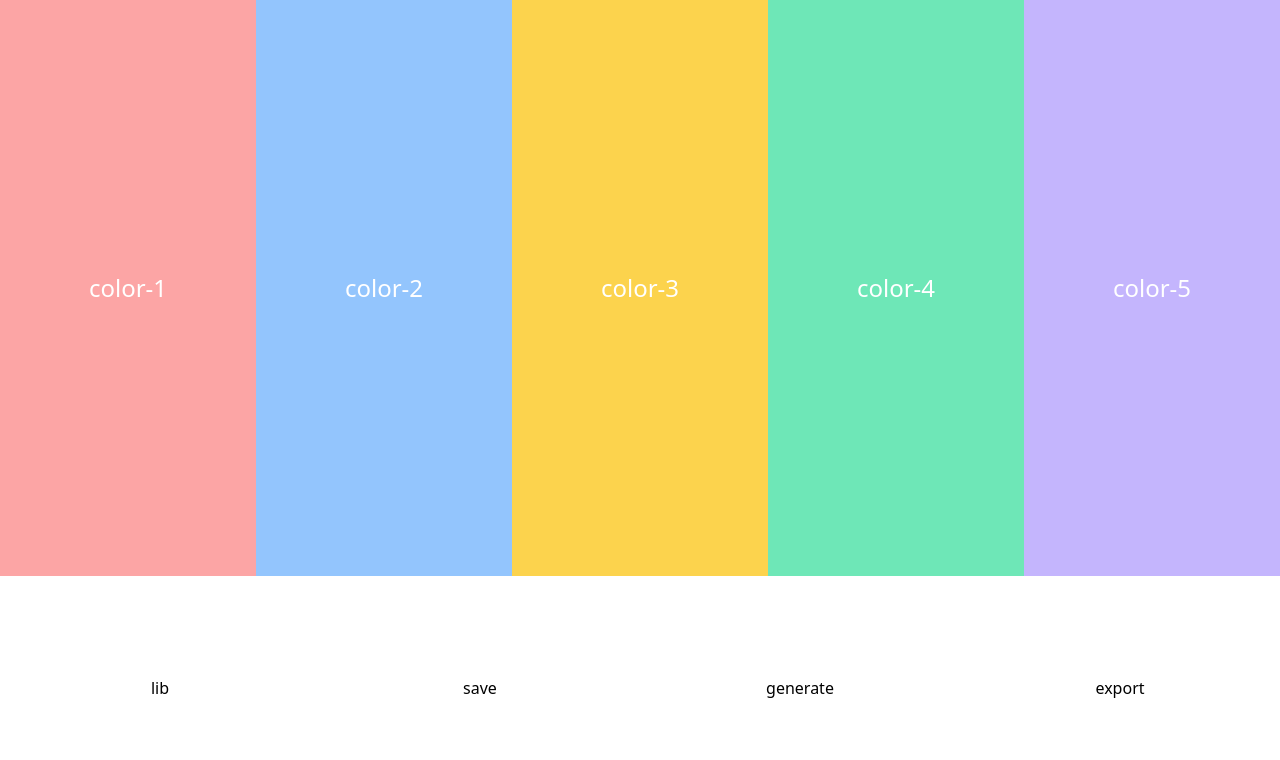
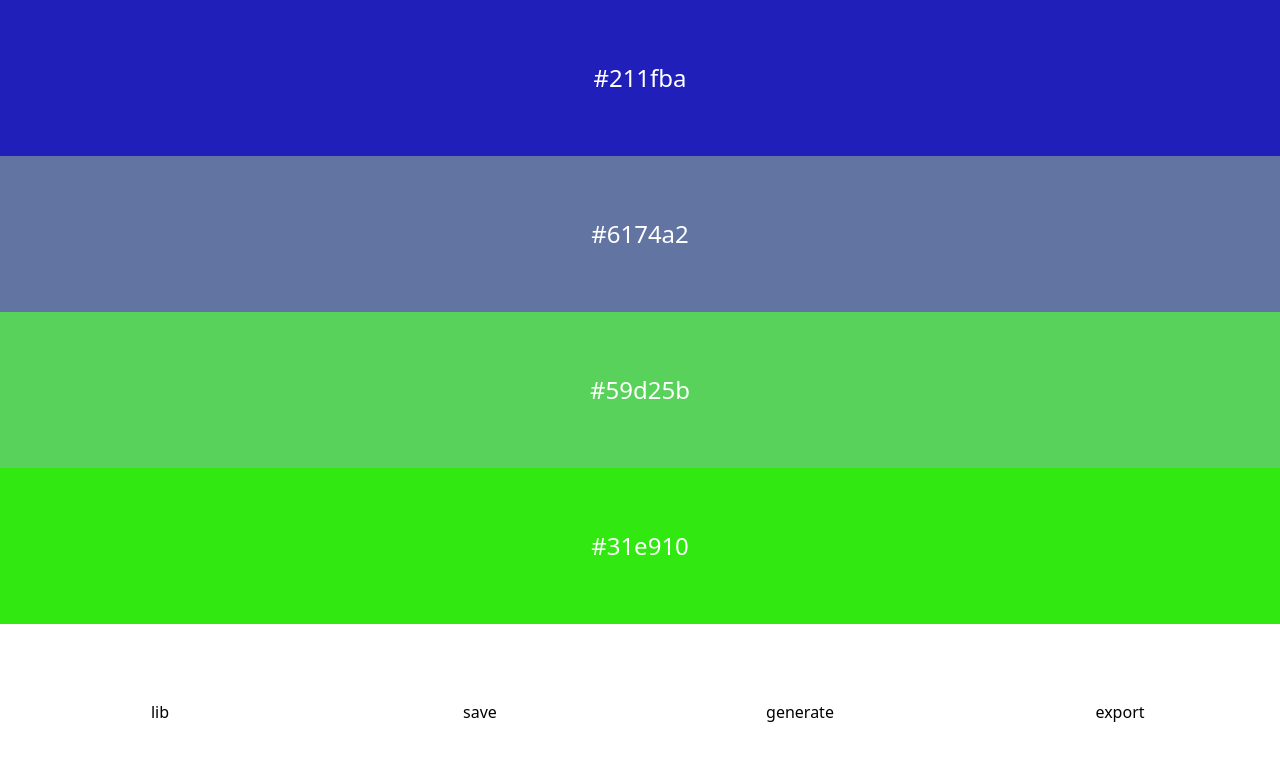
Before and after one commit to thatcatinsomnia/vue-palette, a Vue app: page / in a window 1280 px wide. Shown: the top 760 px of the page. Built offline with nearby package versions, Linux system fonts and the light colour scheme.

Commit message:
:sparkles: generate random color with chroma-js

```diff
--- a/package.json
+++ b/package.json
@@ -6,6 +6,7 @@
     "build": "vite build"
   },
   "dependencies": {
+    "chroma-js": "^2.1.0",
     "vue": "^3.0.5"
   },
   "devDependencies": {
--- a/src/App.vue
+++ b/src/App.vue
@@ -1,24 +1,40 @@
 <template>
   <div class="h-screen flex flex-col">
-    <div class="w-full bg-blue-900 flex-1 flex">
-      <ColorBlock class="bg-red-300">color-1</ColorBlock>
-      <ColorBlock class="bg-blue-300">color-2</ColorBlock>
-      <ColorBlock class="bg-yellow-300">color-3</ColorBlock>
-      <ColorBlock class="bg-green-300">color-4</ColorBlock>
-      <ColorBlock class="bg-purple-300">color-5</ColorBlock>
+    <div class="w-full bg-gray-100 flex-1 flex flex-col">
+      <ColorBlock
+        class="bg-gray-100"
+        v-for="(color, i) in palette.randomColors"
+        :key="i"
+        :color="color"
+      />
     </div>
 
-    <div class="h-56 bg-white flex">
+    <div class="h-44 bg-white flex">
       <button class="flex-1">lib</button>
       <button class="flex-1">save</button>
-      <button class="flex-1">generate</button>
+      <button class="flex-1" @click="generateColor">generate</button>
       <button class="flex-1">export</button>
     </div>
   </div>
 </template>
 
 <script setup>
+import { reactive, onMounted } from 'vue';
 import ColorBlock from './components/ColorBlock.vue';
+import chroma from 'chroma-js';
+// const palette = reactive({});
+const palette = reactive({
+  size: 4,
+  randomColors: []
+});
+
+const generateColor = () => {
+  for (let i = 0; i < palette.size; i++) {
+    palette.randomColors[i] = chroma.random().hex();
+  }
+};
+
+onMounted(() => {
+  generateColor();
+});
 </script>
-
-<style></style>
--- a/src/components/ColorBlock.vue
+++ b/src/components/ColorBlock.vue
@@ -1,6 +1,9 @@
 <template>
-  <div class="flex-1 text-white text-2xl flex items-center justify-center">
-    <slot></slot>
+  <div
+    class="flex-1 text-white text-2xl flex items-center justify-center"
+    :style="{ backgroundColor: color }"
+  >
+    {{ color }}
   </div>
 </template>
 
@@ -8,6 +11,6 @@
 import { defineProps } from 'vue';
 
 defineProps({
-  name: String
+  color: String
 });
 </script>
```
Also changed, not shown: 1 other file (tests, documents, lock files or other folders).
